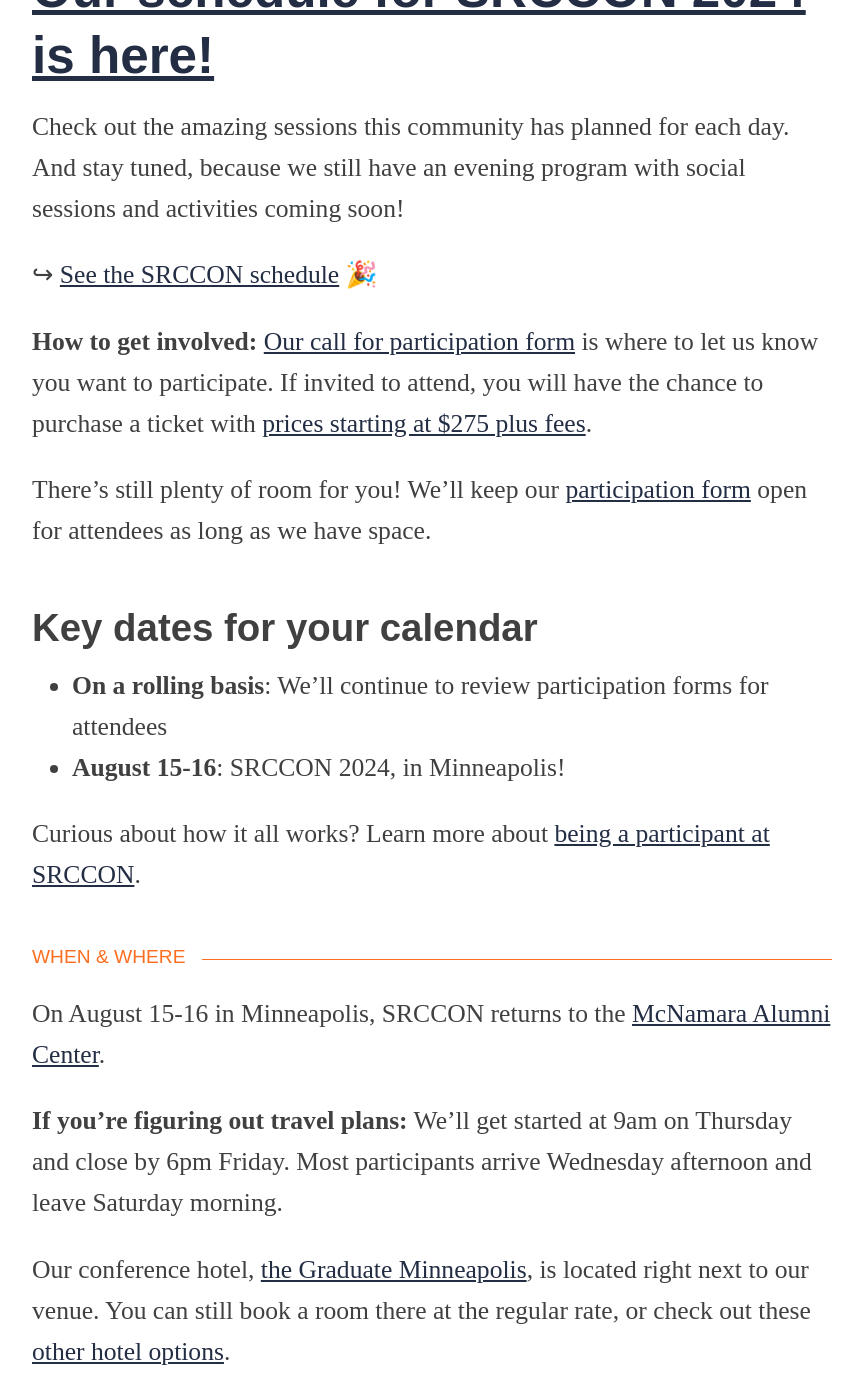
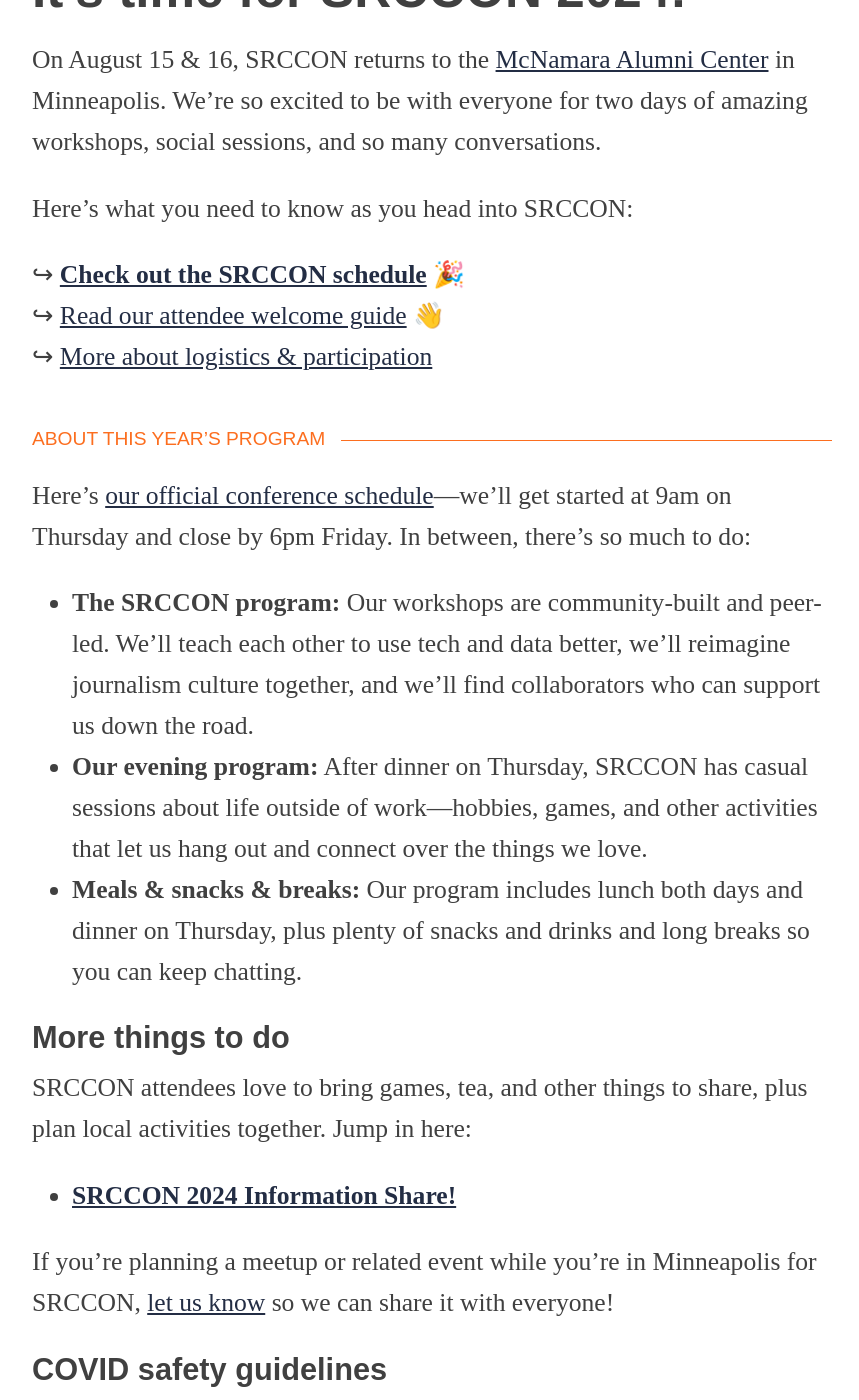
Before and after one commit to OpenNews/srccon-2024, a Jekyll site: the page built from homepage.md, in a window 1280 px wide and 1400 px high, scrolled down 933 px. Shown: the whole window, without its empty margins (208-1067 px from the left). Built offline with Jekyll 4.4.1, drawn with Linux system fonts in a browser that asks for light colours; some web fonts are replaced; our own code applies the rules of GitHub Pages for plain Markdown files; some of the changed text lies outside the part shown.

Commit message:
update homepage and attendee pages for srccon opening

```diff
--- a/homepage.md
+++ b/homepage.md
@@ -3,32 +3,33 @@
 permalink: /
 ---
 
-### Let's build SRCCON together
+### Welcome to SRCCON
 
-# [Our schedule for SRCCON 2024 is here!](/schedule)
+# It's time for SRCCON 2024!
 
-Check out the amazing sessions this community has planned for each day. And stay tuned, because we still have an evening program with social sessions and activities coming soon!
+On August 15 & 16, SRCCON returns to the [McNamara Alumni Center](https://www.google.com/maps/place/McNamara+Alumni+Center/@44.975199,-93.2301774,17z/data=!3m1!4b1!4m5!3m4!1s0x52b32d18ed516031:0x5f984f594ceab6ad!8m2!3d44.975199!4d-93.2279887) in Minneapolis. We're so excited to be with everyone for two days of amazing workshops, social sessions, and so many conversations.
 
-↪ [See the SRCCON schedule](/schedule) 🎉
+Here's what you need to know as you head into SRCCON:
 
-**How to get involved:** [Our call for participation form](/participation/form) is where to let us know you want to participate. If invited to attend, you will have the chance to purchase a ticket with [prices starting at $275 plus fees](/attendees/#tickets).
+↪ **[Check out the SRCCON schedule](/schedule)** 🎉
+↪ [Read our attendee welcome guide](/welcome) 👋
+↪ [More about logistics & participation](/attendees)
 
-There's still plenty of room for you! We'll keep our [participation form](/participation/form) open for attendees as long as we have space.
+### About this year's program
 
-## Key dates for your calendar
+Here's [our official conference schedule](/schedule)—we’ll get started at 9am on Thursday and close by 6pm Friday. In between, there's so much to do:
 
-* **On a rolling basis**: We'll continue to review participation forms for attendees
-* **August 15-16**: SRCCON 2024, in Minneapolis!
+* **The SRCCON program:** Our workshops are community-built and peer-led. We'll teach each other to use tech and data better, we'll reimagine journalism culture together, and we'll find collaborators who can support us down the road.
+* **Our evening program:** After dinner on Thursday, SRCCON has casual sessions about life outside of work—hobbies, games, and other activities that let us hang out and connect over the things we love.
+* **Meals & snacks & breaks:** Our program includes lunch both days and dinner on Thursday, plus plenty of snacks and drinks and long breaks so you can keep chatting.
 
-Curious about how it all works? Learn more about [being a participant at SRCCON](/attendees).
+#### More things to do
 
-### When & where
+SRCCON attendees love to bring games, tea, and other things to share, plus plan local activities together. Jump in here:
 
-On August 15-16 in Minneapolis, SRCCON returns to the [McNamara Alumni Center](https://www.google.com/maps/place/McNamara+Alumni+Center/@44.975199,-93.2301774,17z/data=!3m1!4b1!4m5!3m4!1s0x52b32d18ed516031:0x5f984f594ceab6ad!8m2!3d44.975199!4d-93.2279887).
+* **[SRCCON 2024 Information Share!](https://etherpad.opennews.org/p/2024-SRCCON-social-stuff)**
 
-**If you’re figuring out travel plans:** We'll get started at 9am on Thursday and close by 6pm Friday. Most participants arrive Wednesday afternoon and leave Saturday morning.
-
-Our conference hotel, [the Graduate Minneapolis](https://www.graduatehotels.com/minneapolis/), is located right next to our venue. You can still book a room there at the regular rate, or check out these [other hotel options](/attendees#lodging).
+If you're planning a meetup or related event while you're in Minneapolis for SRCCON, [let us know](mailto:team@opennews.org) so we can share it with everyone!
 
 #### COVID safety guidelines
 
```
Also changed, not shown: attendees.md (+2 -8 lines), welcome.md (+1 -1 lines), schedule/sessions.json.
